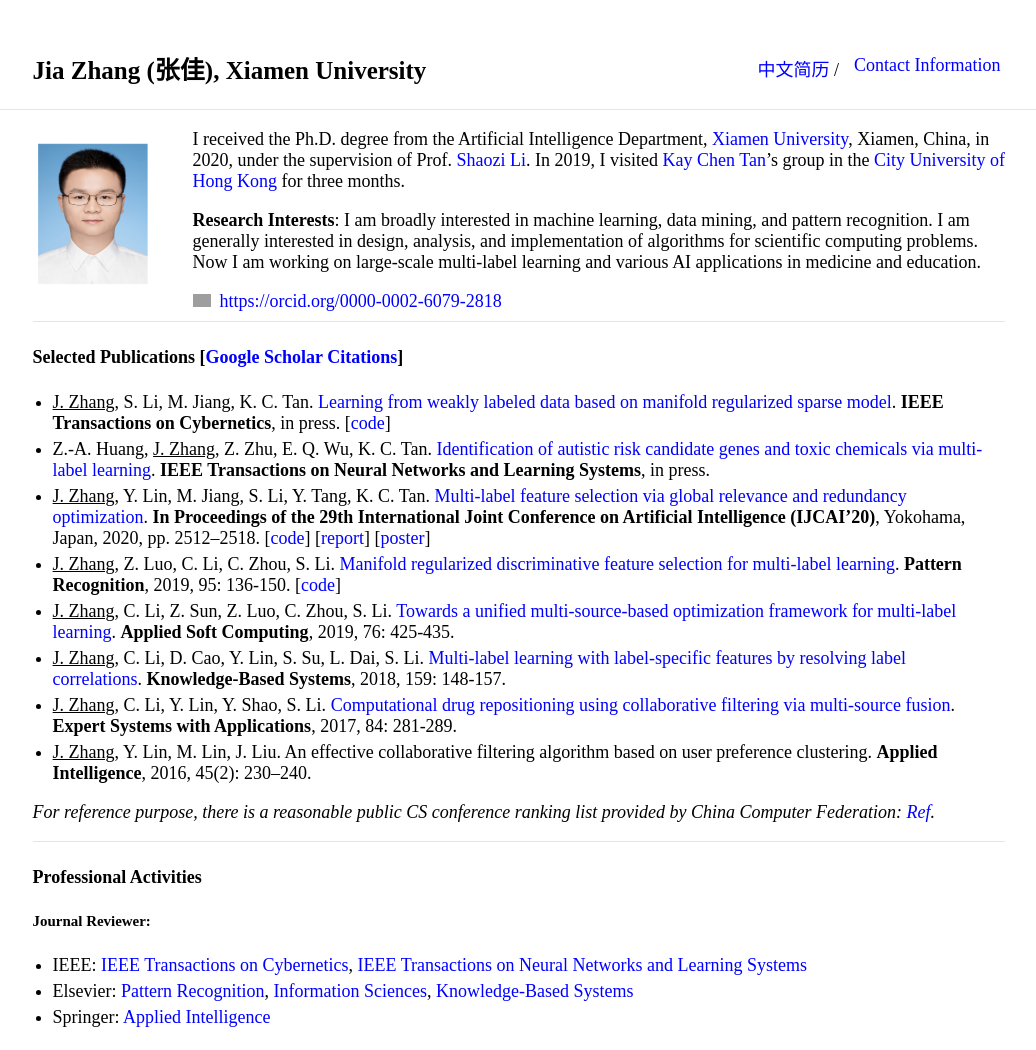
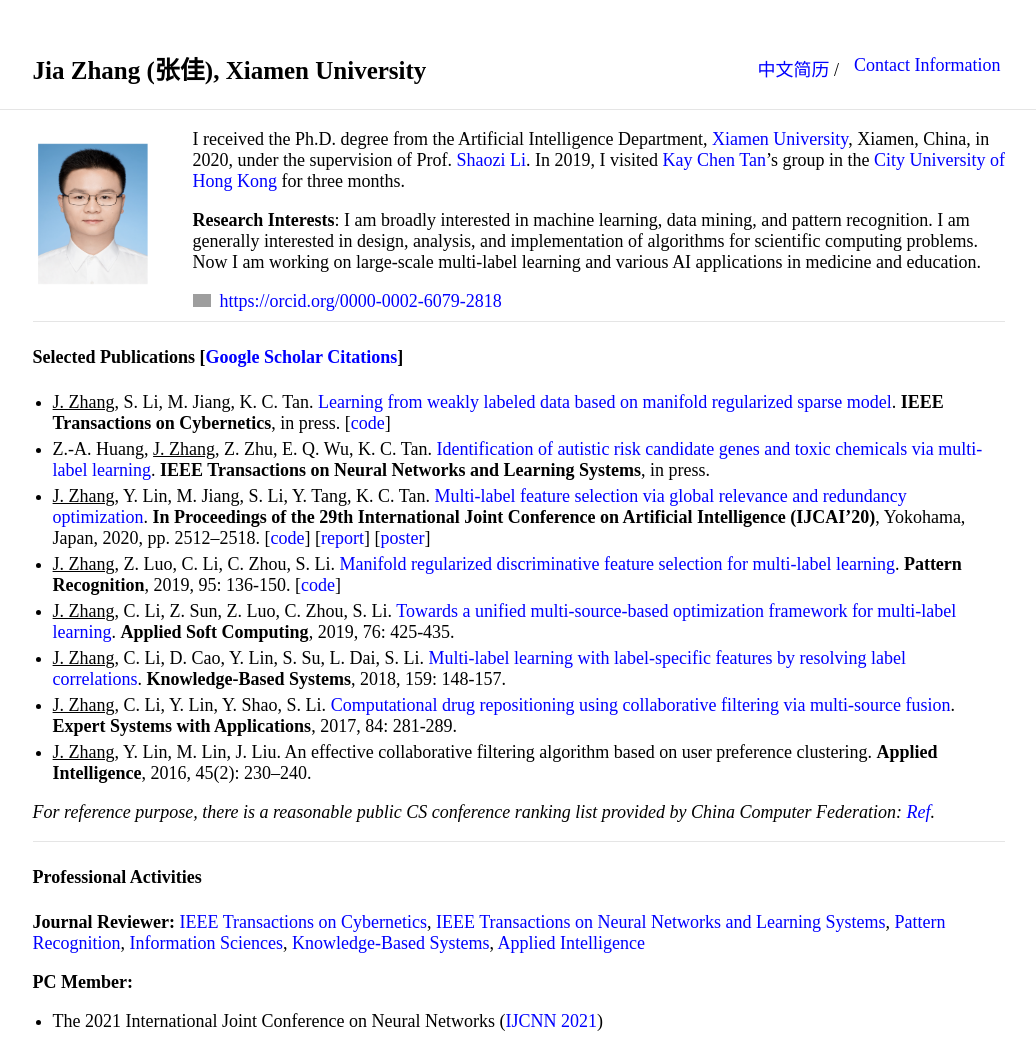
Before and after one commit to jiazhang-ml/jiazhang-ml.github.io, a Jekyll site: the page built from index.md, in a window 1280 px wide. Shown: the top 1050 px of the page, without its empty margins (121-1157 px from the left). Built offline with Jekyll 4.4.1, drawn with Linux system fonts in a browser that asks for light colours; grey boxes are pictures that could not be loaded.

Commit message:
Update index.md

```diff
--- a/index.md
+++ b/index.md
@@ -28,10 +28,7 @@ I received the Ph.D. degree from the Artificial Intelligence Department, [Xiamen
 ---
 
 #### Professional Activities
-##### **Journal Reviewer:**
-* IEEE: [IEEE Transactions on Cybernetics](https://mc.manuscriptcentral.com/cyb-ieee), [IEEE Transactions on Neural Networks and Learning Systems](https://mc.manuscriptcentral.com/tnnls)
-* Elsevier: [Pattern Recognition](https://www.journals.elsevier.com/pattern-recognition/), [Information Sciences](https://www.journals.elsevier.com/information-sciences), [Knowledge-Based Systems](https://www.journals.elsevier.com/knowledge-based-systems)
-* Springer: [Applied Intelligence](https://www.editorialmanager.com/apin/Default.aspx)
+**Journal Reviewer:** [IEEE Transactions on Cybernetics](https://mc.manuscriptcentral.com/cyb-ieee), [IEEE Transactions on Neural Networks and Learning Systems](https://mc.manuscriptcentral.com/tnnls), [Pattern Recognition](https://www.journals.elsevier.com/pattern-recognition/), [Information Sciences](https://www.journals.elsevier.com/information-sciences), [Knowledge-Based Systems](https://www.journals.elsevier.com/knowledge-based-systems), [Applied Intelligence](https://www.editorialmanager.com/apin/Default.aspx)
 
-##### **PC Member:**
+**PC Member:**
 * The 2021 International Joint Conference on Neural Networks ([IJCNN 2021](https://www.ijcnn.org/))
```
